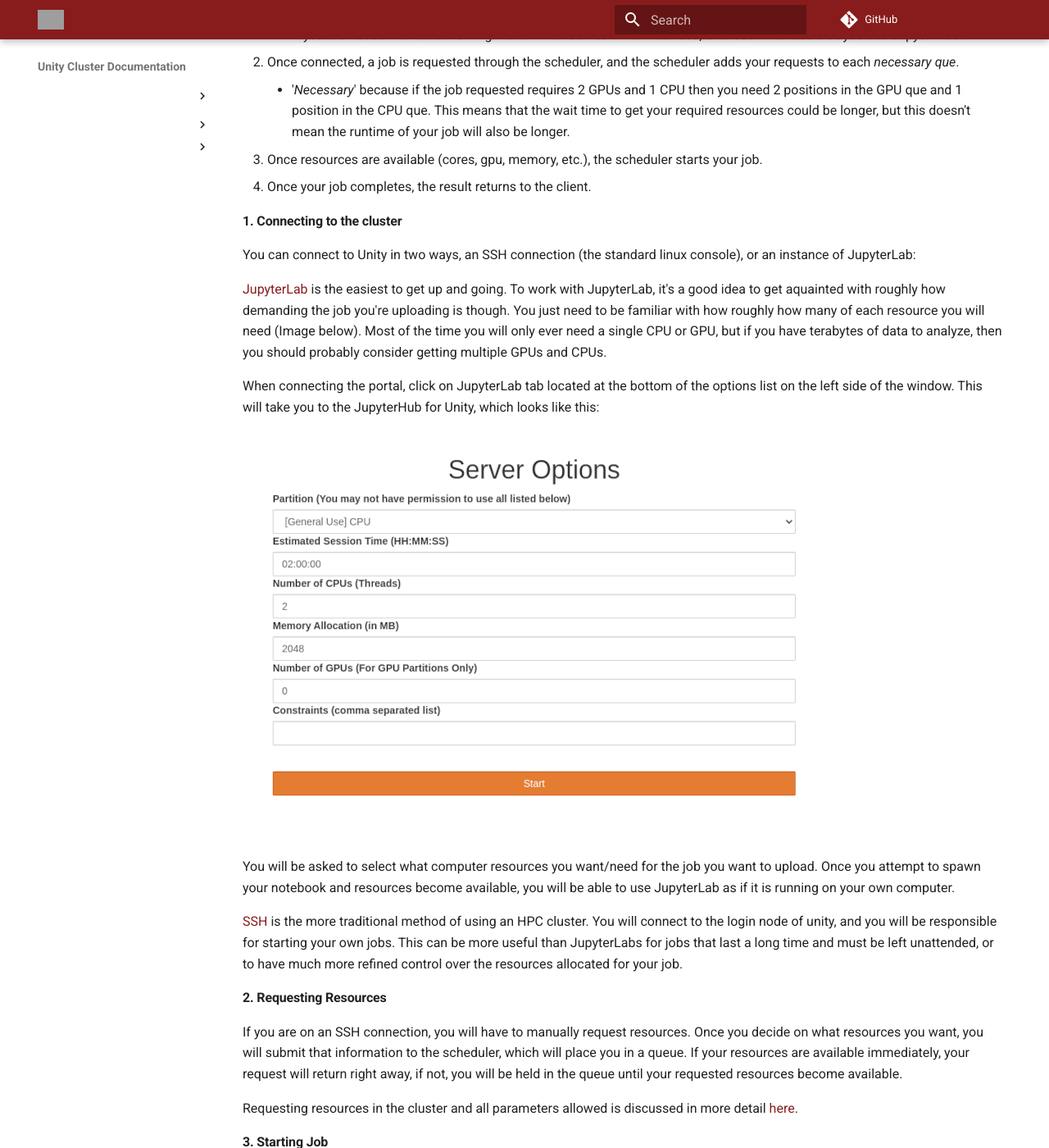
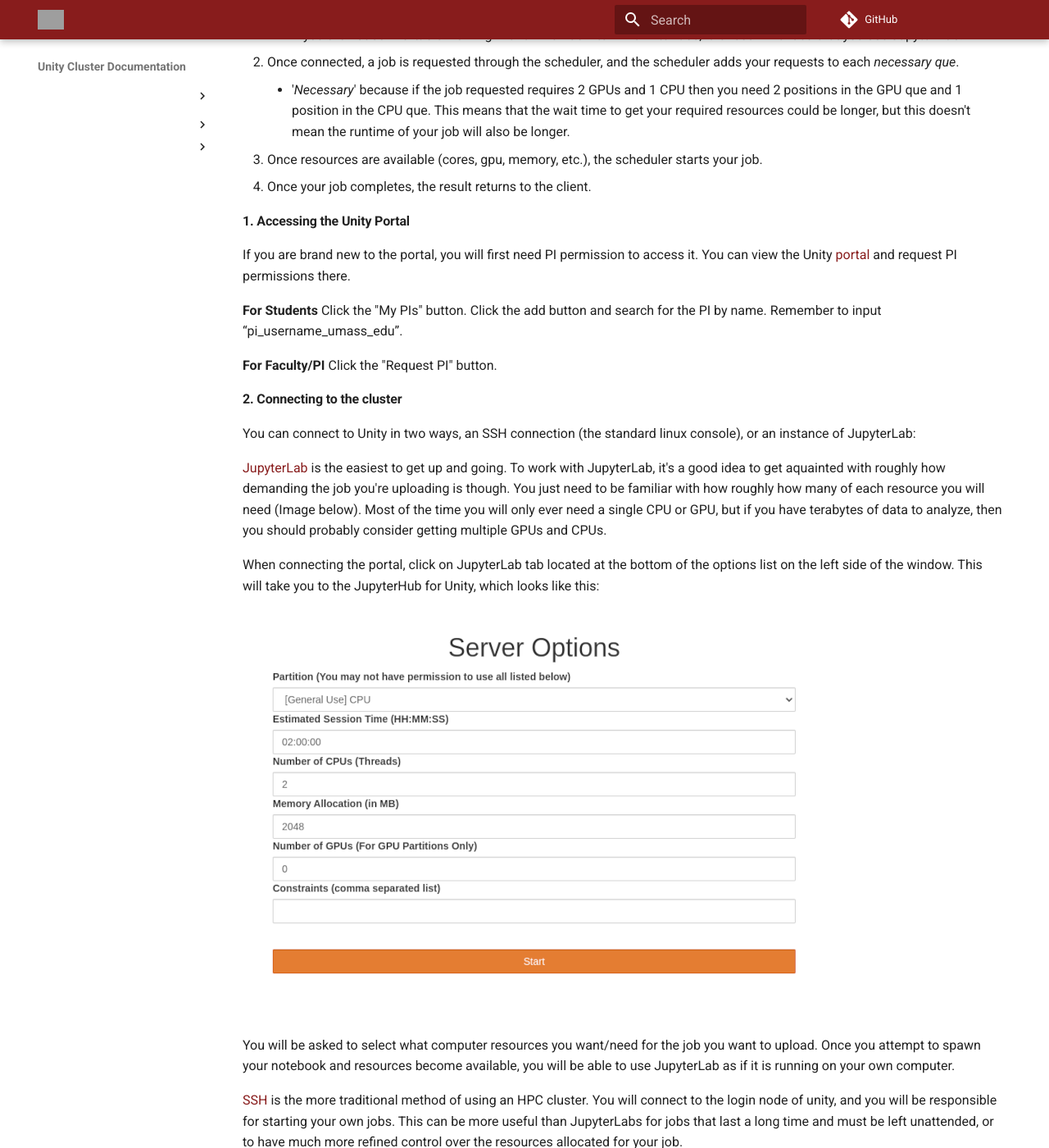
Before and after one commit to UMass-RC/unity-docs, an MkDocs documentation site: the page built from docs/index.md, in a window 1280 px wide and 1400 px high, scrolled down 1984 px. Shown: the whole window at 82% size. Built offline with MkDocs 1.6.1 and Material for MkDocs 9.7.7, drawn with Linux system fonts in a browser that asks for light colours; comment, search, counter and statistics services are not loaded; some of the changed text lies outside the part shown; grey boxes are pictures that could not be loaded.

Commit message:
added section to index.md

```diff
--- a/docs/index.md
+++ b/docs/index.md
@@ -41,8 +41,15 @@ Here is a general step by step process that governs how the Unity Cluster works:
 3. Once resources are available (cores, gpu, memory, etc.), the scheduler starts your job.
 4. Once your job completes, the result returns to the client.
 
+#### 1. Accessing the Unity Portal ####
+If you are brand new to the portal, you will first need PI permission to access it. You can view the Unity [portal](unity.rc.umass.edu) and request PI permissions there.
 
-#### 1. Connecting to the cluster ####
+**For Students** Click the "My PIs" button.  Click the add button and search for the PI by name. Remember to input “pi_username_umass_edu”.
+
+**For Faculty/PI** Click the "Request PI" button.
+
+
+#### 2. Connecting to the cluster ####
 You can connect to Unity in two ways, an SSH connection (the standard linux console), or an instance of JupyterLab:
 
 [JupyterLab](connecting/jupyter.md) is the easiest to get up and going. To work with JupyterLab, it's a good idea to get aquainted with roughly how demanding the job you're uploading is though. You just need to be familiar with how roughly how many of each resource you will need (Image below). Most of the time you will only ever need a single CPU or GPU, but if you have terabytes of data to analyze, then you should probably consider getting multiple GPUs and CPUs.
```
Also changed, not shown: other parts of docs/index.md (+3 -3 lines).
